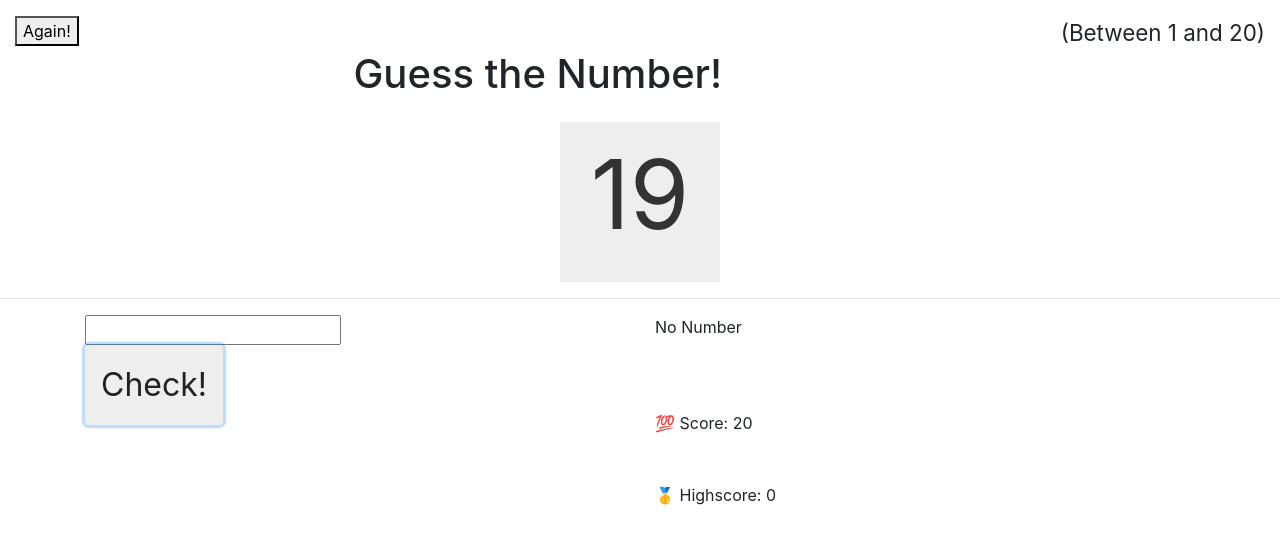
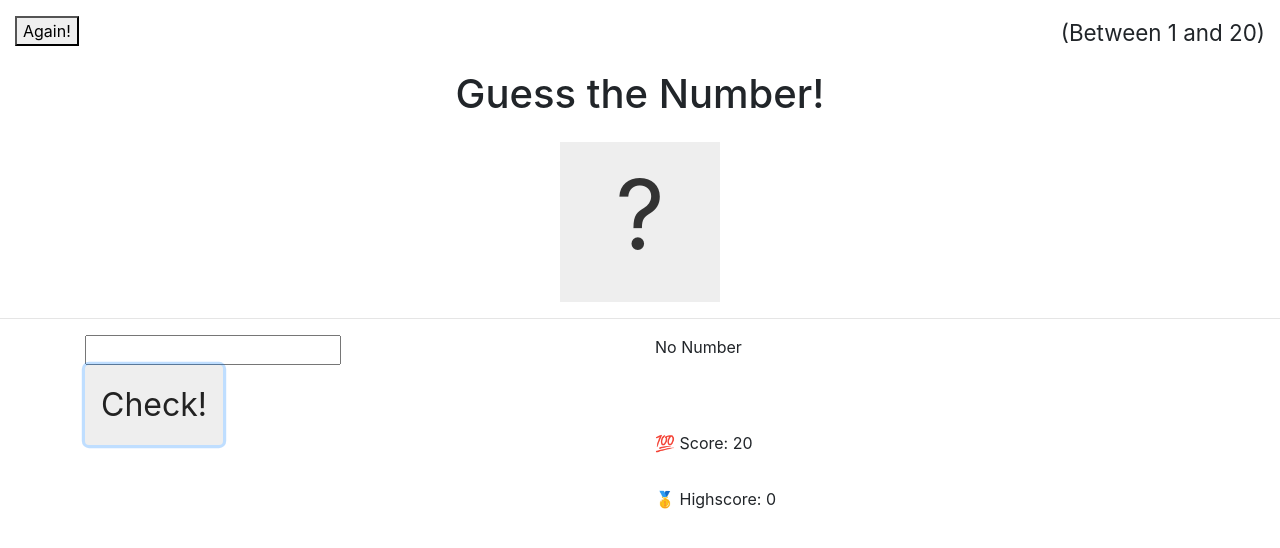
Before and after one commit to JonWil91/Numbers-game-JavaScript, a plain HTML site: page index.html in a window 1280 px wide. Both pictures are taken after a click on the button "Check!". Drawn offline with nearby package versions, Linux system fonts and the light colour scheme.

Commit message:
Added game logic: number is higher/lower/correct

```diff
--- a/index.html
+++ b/index.html
@@ -17,10 +17,18 @@
         <header>
             <div class="row mt-3">
                 <div class="col-lg-12">
+                    <div class="row">
+                        <div class="col">
                             <button class="btn-green again">Again!</button>
                             <p class="between text-right">(Between 1 and 20)</p>
+                        </div>
+                    </div>
+                    <div class="row">
+                        <div class="col">
                             <h1 class="text-center mt-1 mb-2">Guess the Number!</h1>
                             <p class="number text-center">?</p>
+                        </div>
+                    </div>
                 </div>
             </div>
         </header>
@@ -30,7 +38,7 @@
     <div class="container">
         <main>
             <div class="row">
-                <div class="col-md-12 col-lg-6">
+                <div class="col-sm-12 col-lg-6">
                     <section>
                         <div class="col">
                             <div class="row">
@@ -45,7 +53,7 @@
                     </section>
                 </div>
 
-                    <div class="col-md-12 col-lg-6">
+                <div class="col-sm-12 col-lg-6 text-center">
                     <section>
                         <div class="col">
                             <div class="row">
@@ -60,10 +68,10 @@
                         <div class="col">
                             <div class="row">
                                 <p class="label-highscore">
+                                    🥇 Highscore: <span class="highscore">0</span>
+                                </p>
                             </div>
                         </div>
-                            🥇 Highscore: <span class="highscore">0</span>
-                            </p>
                     </section>
                 </div>
             </div>
--- a/script.js
+++ b/script.js
@@ -5,10 +5,26 @@ let secretNumber = Math.floor(Math.random() * 20) + 1;
 document.querySelector('.check').addEventListener('click', function () {
     const guess = Number(document.querySelector('.guess').value);
 
+    // No number input
     if (!guess) {
         document.querySelector('.message').textContent = 'No Number';
     }
 
-    // Reveals secret number
-    document.querySelector('.number').textContent = secretNumber;
+    // When player wins
+    else if (guess === secretNumber) {
+        document.querySelector('.message').textContent = 'Correct Number! 💥';
+
+        // Reveals secret number
+        document.querySelector('.number').textContent = secretNumber;
+    }
+
+    // When guess is too high
+    else if (guess > secretNumber) {
+        document.querySelector('.message').textContent = 'Too High';
+    }
+
+    else if (guess < secretNumber) {
+        document.querySelector('.message').textContent = 'Too Low';
+    }
+
 });
```
Lines whose indentation alone changed are shown as unchanged.
